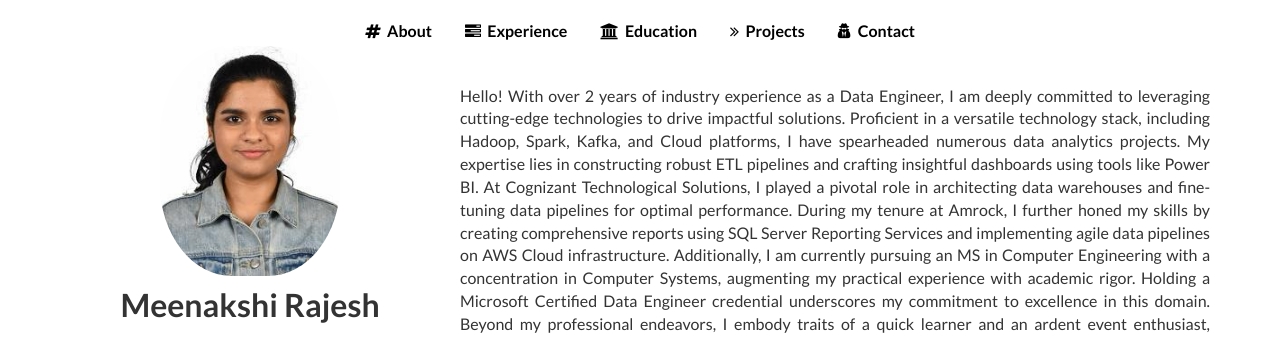
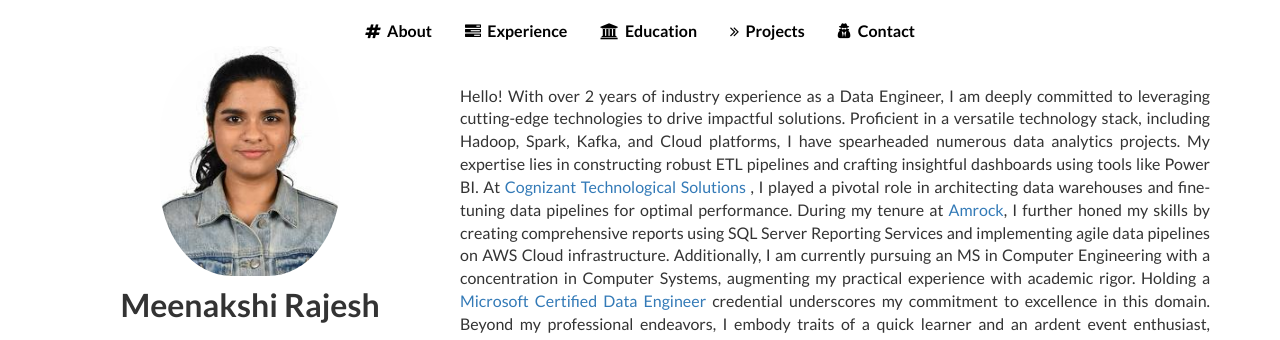
Before and after one commit to meenakshirajesh1999/meenakshirajesh1999.github.io, a website: page index.html in a window 1280 px wide. Shown: the top 340 px of the page. Drawn offline with nearby package versions, Linux system fonts and the light colour scheme.

Commit message:
Update index.html

```diff
--- a/index.html
+++ b/index.html
@@ -85,8 +85,8 @@
                     <center>
                         <p align="justify"><br>
                             Hello! With over 2 years of industry experience as a Data Engineer, I am deeply committed to leveraging cutting-edge technologies to drive impactful solutions. Proficient in a versatile technology stack, including Hadoop, Spark, Kafka, and Cloud platforms, I have spearheaded numerous data analytics projects. My expertise lies in constructing robust ETL pipelines and crafting insightful dashboards using tools like Power BI.
-                            At Cognizant Technological Solutions, I played a pivotal role in architecting data warehouses and fine-tuning data pipelines for optimal performance. During my tenure at Amrock, I further honed my skills by creating comprehensive reports using SQL Server Reporting Services and implementing agile data pipelines on AWS Cloud infrastructure.
-                            Additionally, I am currently pursuing an MS in Computer Engineering with a concentration in Computer Systems, augmenting my practical experience with academic rigor. Holding a Microsoft Certified Data Engineer credential underscores my commitment to excellence in this domain. Beyond my professional endeavors, I embody traits of a quick learner and an ardent event enthusiast, fostering an environment of determination, gratitude, and humility.
+                            At <a href="https://www.cognizant.com/us/en">Cognizant Technological Solutions </a>, I played a pivotal role in architecting data warehouses and fine-tuning data pipelines for optimal performance. During my tenure at <a href="https://www.amrock.com/">Amrock</a>, I further honed my skills by creating comprehensive reports using SQL Server Reporting Services and implementing agile data pipelines on AWS Cloud infrastructure.
+                            Additionally, I am currently pursuing an MS in Computer Engineering with a concentration in Computer Systems, augmenting my practical experience with academic rigor. Holding a <a href="https://learn.microsoft.com/en-us/users/meenakshirajesh-9223/transcript/dzgpa2lm88g45r7">Microsoft Certified Data Engineer </a> credential underscores my commitment to excellence in this domain. Beyond my professional endeavors, I embody traits of a quick learner and an ardent event enthusiast, fostering an environment of determination, gratitude, and humility.
                             I thrive on collaboration and am driven by a customer-centric approach, aiming to deliver solutions that make a tangible impact. If you're seeking a dynamic problem-solver with a blend of technical prowess and strong interpersonal skills, I eagerly anticipate the opportunity to connect and explore opportunities together!
 
 
```
